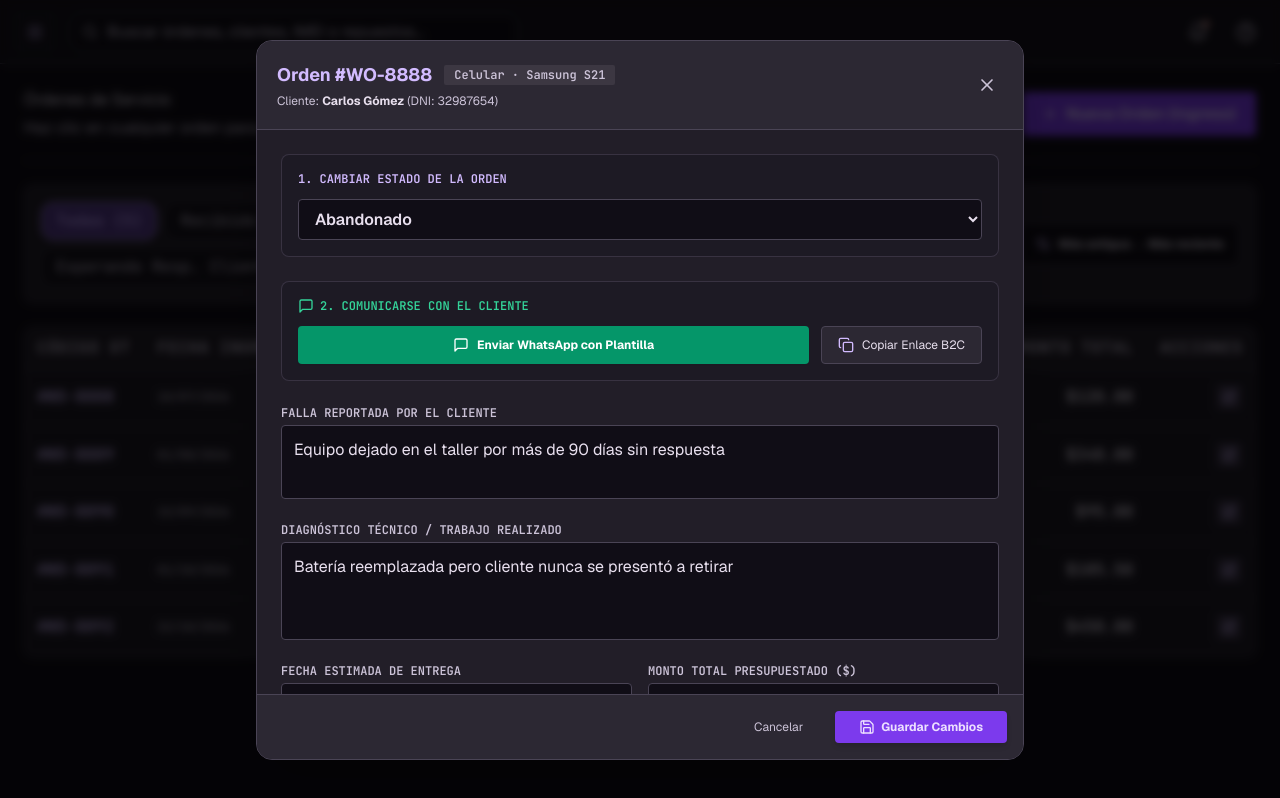
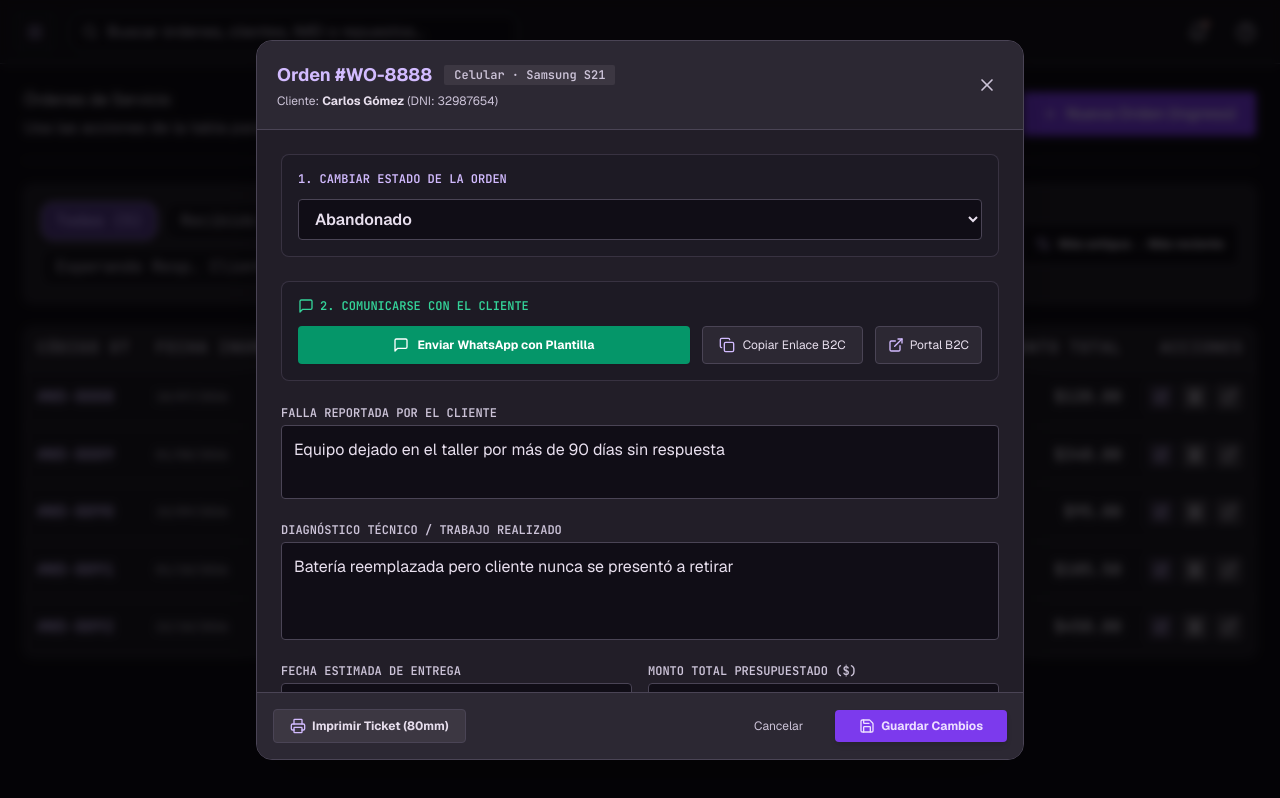
Before and after one commit to Furia04/sistema-atencion-tecnica, a Next.js app: page /orders in a window 1280 px wide. Both pictures are taken after a click on the element 640 px from the left and 397 px from the top of the page. Built offline with nearby package versions, Linux system fonts and the light colour scheme.

Commit message:
feat: keep direct action icons for thermal ticket 80mm and B2C portal link in order list rows

```diff
--- a/src/app/(dashboard)/orders/page.tsx
+++ b/src/app/(dashboard)/orders/page.tsx
@@ -20,6 +20,7 @@ import {
   Phone,
   Copy,
   Check,
+  Printer,
 } from 'lucide-react';
 import { OrderStatus, ServiceOrder } from '@/types';
 
@@ -193,7 +194,6 @@ export default function ServiceOrdersPage() {
     }
   };
 
-  // Generador de Mensaje Pre-armado para WhatsApp según el estado
   const getWhatsAppMessage = (ord: ServiceOrder) => {
     const code = ord.tracking_code;
     const device = ord.device_info || 'equipo';
@@ -222,7 +222,7 @@ export default function ServiceOrdersPage() {
             Órdenes de Servicio
           </h2>
           <p className="font-body-md text-body-md text-on-surface-variant mt-1">
-            Haz clic en cualquier orden para abrir la ventana emergente de edición y contacto.
+            Usa las acciones de la tabla para editar, imprimir ticket térmico (80mm) o ir al portal público B2C del cliente.
           </p>
         </div>
         <Link
@@ -350,17 +350,39 @@ export default function ServiceOrdersPage() {
                     {canSeeMoney ? `$${ord.final_price?.toFixed(2)}` : '--'}
                   </td>
                   <td className="px-table-cell-padding-h py-table-cell-padding-v text-right">
-                    <div className="flex items-center justify-end gap-2">
+                    <div className="flex items-center justify-end gap-1.5">
+                      {/* Acciones directas visibles */}
                       <button
                         onClick={(e) => {
                           e.stopPropagation();
                           setEditingOrder(ord);
                         }}
                         className="p-1.5 rounded bg-primary/10 text-primary hover:bg-primary/20 transition-colors"
-                        title="Abrir Ventana Emergente de Edición y Contacto"
+                        title="Editar Orden y Contactar Cliente"
                       >
                         <Edit className="w-4 h-4" />
                       </button>
+
+                      <button
+                        onClick={(e) => {
+                          e.stopPropagation();
+                          window.print();
+                        }}
+                        className="p-1.5 rounded bg-surface-bright text-on-surface hover:text-primary hover:bg-surface-container-highest transition-colors"
+                        title="Imprimir Ticket Térmico 80mm"
+                      >
+                        <Receipt className="w-4 h-4" />
+                      </button>
+
+                      <Link
+                        href={`/track/${ord.tracking_code.replace('#', '')}`}
+                        target="_blank"
+                        onClick={(e) => e.stopPropagation()}
+                        className="p-1.5 rounded bg-surface-bright text-on-surface hover:text-primary hover:bg-surface-container-highest transition-colors"
+                        title="Abrir Portal B2C Cliente"
+                      >
+                        <ExternalLink className="w-4 h-4" />
+                      </Link>
                     </div>
                   </td>
                 </tr>
@@ -401,7 +423,7 @@ export default function ServiceOrdersPage() {
               </button>
             </div>
 
-            {/* Contenido del Modal (Scrollable) */}
+            {/* Contenido del Modal */}
             <div className="p-6 overflow-y-auto space-y-6 flex-1">
               {/* SECCIÓN 1: CAMBIO DE ESTADO DE LA ORDEN */}
               <div className="bg-surface-container-low p-4 rounded-xl border border-outline-variant/60 space-y-3">
@@ -427,14 +449,13 @@ export default function ServiceOrdersPage() {
                 </select>
               </div>
 
-              {/* SECCIÓN 2: COMUNICACIÓN DIRECTA CON EL CLIENTE (WHATSAPP & B2C) */}
+              {/* SECCIÓN 2: COMUNICACIÓN DIRECTA CON EL CLIENTE */}
               <div className="bg-surface-container-low p-4 rounded-xl border border-outline-variant/60 space-y-3">
                 <label className="block font-label-caps text-xs text-emerald-400 uppercase font-bold flex items-center gap-1.5">
                   <MessageSquare className="w-4 h-4" /> 2. Comunicarse con el Cliente
                 </label>
 
                 <div className="flex flex-col sm:flex-row gap-3">
-                  {/* Botón WhatsApp */}
                   <a
                     href={`https://wa.me/${(editingOrder.customer_phone || '').replace(/[^0-9]/g, '')}?text=${encodeURIComponent(getWhatsAppMessage(editingOrder))}`}
                     target="_blank"
@@ -444,7 +465,6 @@ export default function ServiceOrdersPage() {
                     <MessageSquare className="w-4 h-4" /> Enviar WhatsApp con Plantilla
                   </a>
 
-                  {/* Copiar Enlace B2C */}
                   <button
                     onClick={() => {
                       const link = `${window.location.origin}/track/${editingOrder.tracking_code.replace('#', '')}`;
@@ -464,6 +484,15 @@ export default function ServiceOrdersPage() {
                       </>
                     )}
                   </button>
+
+                  <Link
+                    href={`/track/${editingOrder.tracking_code.replace('#', '')}`}
+                    target="_blank"
+                    className="bg-surface-container-high border border-outline-variant hover:bg-surface-container-highest text-on-surface px-3 py-2.5 rounded-lg font-title-sm text-xs flex items-center justify-center gap-1.5 transition-colors"
+                    title="Ver Portal B2C"
+                  >
+                    <ExternalLink className="w-4 h-4 text-primary" /> Portal B2C
+                  </Link>
                 </div>
               </div>
 
@@ -544,7 +573,15 @@ export default function ServiceOrdersPage() {
             </div>
 
             {/* Footer del Modal */}
-            <div className="p-4 border-t border-outline-variant bg-surface-container-high flex justify-end gap-3">
+            <div className="p-4 border-t border-outline-variant bg-surface-container-high flex justify-between items-center">
+              <button
+                onClick={() => window.print()}
+                className="px-4 py-2 bg-surface-bright border border-outline-variant rounded-lg text-xs font-title-sm text-on-surface hover:bg-surface-container-highest transition-colors flex items-center gap-1.5 font-bold"
+              >
+                <Printer className="w-4 h-4 text-primary" /> Imprimir Ticket (80mm)
+              </button>
+
+              <div className="flex gap-3">
                 <button
                   onClick={() => setEditingOrder(null)}
                   className="px-5 py-2 rounded-lg text-xs font-title-sm text-on-surface-variant hover:bg-surface-container-highest"
@@ -560,6 +597,7 @@ export default function ServiceOrdersPage() {
               </div>
             </div>
           </div>
+        </div>
       )}
     </div>
   );
```
Lines whose indentation alone changed are shown as unchanged.
